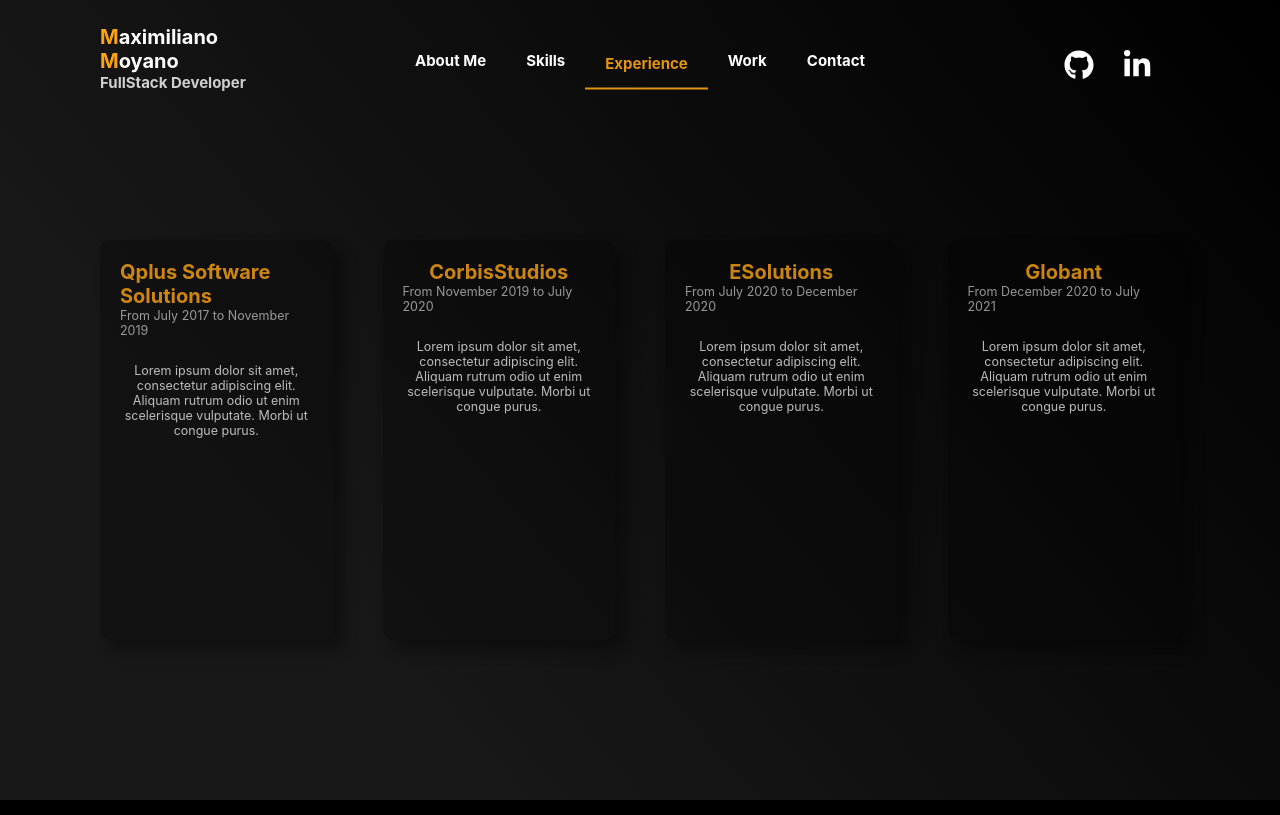
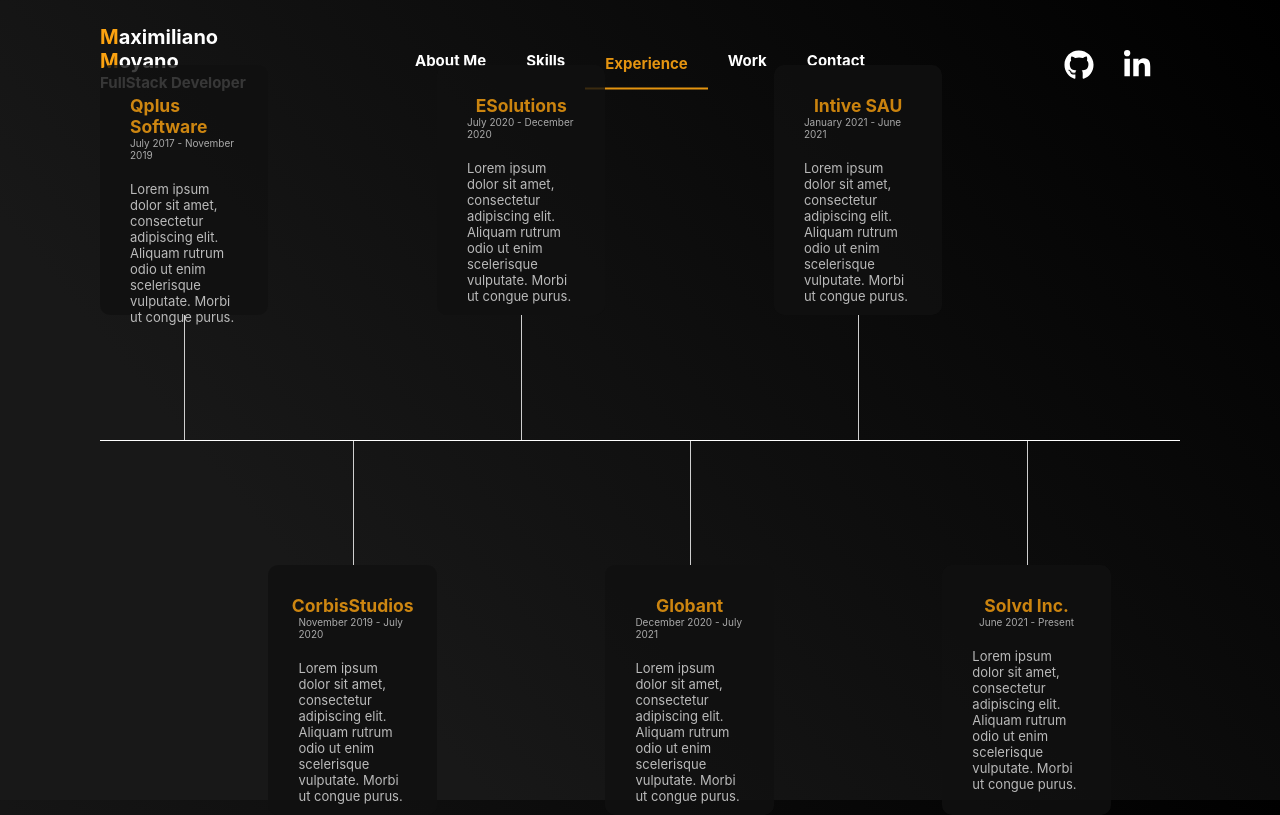
Before and after one commit to MaxHMoyano/MyPortfolio, a React app: page /experience in a window 1280 px wide. Built offline with nearby package versions, Linux system fonts and the light colour scheme; the HTML template or start-up script is replaced by a standard one.

Commit message:
Added timeline component for desktop

```diff
--- a/package.json
+++ b/package.json
@@ -9,6 +9,7 @@
     "@fortawesome/free-regular-svg-icons": "^5.15.3",
     "@fortawesome/free-solid-svg-icons": "^5.15.3",
     "@fortawesome/react-fontawesome": "^0.1.14",
+    "polished": "^4.1.3",
     "react-router-dom": "^5.2.0",
     "react-transition-group": "^4.4.1",
     "styled-components": "^5.3.0"
@@ -42,7 +43,7 @@
   "scripts": {
     "dev": "webpack --mode development",
     "build": "webpack --mode production",
-    "start": "webpack serve --mode development",
+    "start": "webpack serve",
     "test": "jest",
     "test:watch": "jest --watch",
     "test:coverage": "jest --coverage"
--- a/src/components/Experience/Experience.tsx
+++ /dev/null
@@ -1,59 +0,0 @@
-import React from 'react';
-import styled from 'styled-components';
-import { IExperience } from 'Models/experience';
-
-const Name = styled.h2`
-  font-size: 2rem;
-  color: ${(props) => props.theme.colors.primary};
-`;
-
-const Description = styled.p`
-  text-align: center;
-  font-size: 1.25rem;
-`;
-
-const Time = styled.p`
-  opacity: 0.8;
-  font-size: 1.25rem;
-  margin-bottom: 2.5rem;
-`;
-
-const Container = styled.div`
-  display: flex;
-  flex-direction: column;
-  align-items: center;
-  background: rgba(0, 0, 0, 0.3);
-  height: 100%;
-  padding: 2rem;
-  border-radius: 1rem;
-  box-shadow: 1rem 1rem 16px #0007;
-  cursor: pointer;
-  transition: all ease 0.3s;
-  opacity: 0.8;
-  &:hover {
-    background: rgba(0, 0, 0, 0.6);
-    box-shadow: 1rem 1rem 16px #000f;
-    transform: translateY(0.5rem);
-    opacity: 1;
-  }
-`;
-
-const Wrapper = styled.div`
-  height: 50vh;
-`;
-
-const Experience: React.FC<IExperience> = ({ name, description, from, to }) => {
-  return (
-    <Wrapper>
-      <Container>
-        <Name>{name}</Name>
-        <Time>
-          From {from} to {to}
-        </Time>
-        <Description>{description}</Description>
-      </Container>
-    </Wrapper>
-  );
-};
-
-export default Experience;
--- a/src/components/shared/LoadingBar/LoadingBar.tsx
+++ b/src/components/shared/LoadingBar/LoadingBar.tsx
@@ -1,21 +1,11 @@
 import React from 'react';
-import styled, { keyframes } from 'styled-components';
+import styled from 'styled-components';
 import { ILoadingBar } from 'Models/loadingBar';
-
-const growth = (percentage: number) => keyframes`
-  from {
-    width: 0%;
-  }
-
-  to {
-    width: ${percentage}%;
-  }
-`;
+import { growth } from 'Utils/index';
 
 const Bar = styled.div<ILoadingBar>`
   height: 0.25rem;
   background-color: ${(props) => (props.color ? props.color : props.theme.colors.primary)};
-  box-shadow: 0 0.5rem 1rem ${(props) => (props.color ? props.color : props.theme.colors.primary)};
   border-radius: 10px;
   width: ${(props) => props.percentage}%;
   animation: ${(props) => growth(props.percentage)} 1s forwards;
--- a/src/components/shared/LoadingBarList/LoadingBarList.tsx
+++ b/src/components/shared/LoadingBarList/LoadingBarList.tsx
@@ -17,7 +17,6 @@
 
 const Wrapper = styled.div`
   padding: 2rem;
-  background: rgba(0, 0, 0, 0.1);
   &:hover {
     transition: all ease 0.3s;
     background: rgba(0, 0, 0, 0.6);
--- /dev/null
+++ b/src/components/shared/Timeline/Timeline.tsx
@@ -0,0 +1,40 @@
+import { IExperience } from 'Models/experience';
+import React from 'react';
+import styled from 'styled-components';
+import { growth } from 'Utils/index';
+import TimelineItem from './TimelineItem';
+interface ITimeline {
+  items: IExperience[];
+}
+
+const Wrapper = styled.div`
+  background: transparent;
+  position: relative;
+  display: flex;
+  flex-flow: row wrap;
+  height: 100%;
+  align-items: center;
+  perspective: 100px;
+  &::after {
+    z-index: 1;
+    position: absolute;
+    content: '';
+    width: 0%;
+    top: 50%;
+    left: 0;
+    border-top: 1px solid white;
+    animation: ${(props) => growth(100)} 2s forwards;
+  }
+`;
+
+const Timeline: React.FC<ITimeline> = (props) => {
+  return (
+    <Wrapper>
+      {props.items.map((item, idx) => (
+        <TimelineItem key={idx} {...item} />
+      ))}
+    </Wrapper>
+  );
+};
+
+export default Timeline;
--- /dev/null
+++ b/src/components/shared/Timeline/TimelineItem.tsx
@@ -0,0 +1,81 @@
+import React from 'react';
+import styled from 'styled-components';
+import { IExperience } from 'Models/experience';
+
+interface ITimelineItem extends IExperience {}
+
+const Heading = styled.h2`
+  font-size: 1.75rem;
+  color: ${(props) => props.theme.colors.primary};
+`;
+
+const Time = styled.span`
+  opacity: 0.9;
+`;
+
+const Description = styled.p`
+  font-size: 1.3rem;
+  margin-top: 2rem;
+`;
+
+const Wrapper = styled.div`
+  background: ${(props) => props.theme.colors.dark};
+  border-radius: 1rem;
+  padding: 3rem;
+  height: 250px;
+  width: 15.6%;
+  position: relative;
+  display: flex;
+  flex-flow: column nowrap;
+  align-items: center;
+  opacity: 0.8;
+  transition: all ease 0.3s;
+  &:last-child {
+    margin-right: 0;
+  }
+  &::after {
+    content: '';
+    position: absolute;
+    width: 100%;
+    top: -50%;
+    left: 50%;
+    height: 50%;
+    border-left: 1px solid white;
+  }
+  &:nth-child(even) {
+    transform: translateY(100%);
+    &::after {
+      top: -50%;
+    }
+    &:hover {
+      transform: translate3d(0, 100%, 0.15rem);
+    }
+  }
+  &:nth-child(odd) {
+    transform: translateY(-100%);
+    &::after {
+      top: 100%;
+    }
+    &:hover {
+      transform: translate3d(0, -100%, 0.15rem);
+    }
+  }
+  &:hover {
+    opacity: 1;
+    cursor: pointer;
+  }
+`;
+
+const TimelineItem: React.FC<ITimelineItem> = ({ name, from, to, description }) => {
+  return (
+    <Wrapper>
+      <Heading>{name}</Heading>
+      <Time>
+        {from} - {to}
+      </Time>
+      <Description>{description}</Description>
+    </Wrapper>
+  );
+};
+
+export default TimelineItem;
--- a/src/index.tsx
+++ b/src/index.tsx
@@ -2,4 +2,9 @@
 import ReactDOM from 'react-dom';
 import App from './App';
 var mountNode = document.getElementById('app');
-ReactDOM.render(<App />, mountNode);
+ReactDOM.render(
+  <React.StrictMode>
+    <App />
+  </React.StrictMode>,
+  mountNode,
+);
--- a/src/routes/experience/Experience.tsx
+++ b/src/routes/experience/Experience.tsx
@@ -1,19 +1,14 @@
 import React, { useState } from 'react';
 import styled from 'styled-components';
 import { IExperience } from 'Models/experience';
-import Experience from 'Components/Experience/Experience';
-const Wrapper = styled.div`
-  display: grid;
-  grid-template-columns: repeat(4, 1fr);
-  row-gap: 3rem;
-  column-gap: 5rem;
-  align-items: center;
-`;
+import Timeline from 'Components/shared/Timeline/Timeline';
 
-const ExperiencePage: React.FC = () => {
-  const [experiences] = useState<IExperience[]>([
+const Wrapper = styled.div``;
+
+const ExperienceRoute: React.FC = () => {
+  const experiences: IExperience[] = [
     {
-      name: 'Qplus Software Solutions',
+      name: 'Qplus Software',
       description:
         'Lorem ipsum dolor sit amet, consectetur adipiscing elit. Aliquam rutrum odio ut enim scelerisque vulputate. Morbi ut congue purus.',
       from: 'July 2017',
@@ -40,15 +35,27 @@
       from: 'December 2020',
       to: 'July 2021',
     },
-  ]);
+    {
+      name: 'Intive SAU',
+      description:
+        'Lorem ipsum dolor sit amet, consectetur adipiscing elit. Aliquam rutrum odio ut enim scelerisque vulputate. Morbi ut congue purus.',
+      from: 'January 2021',
+      to: 'June 2021',
+    },
+    {
+      name: 'Solvd Inc.',
+      description:
+        'Lorem ipsum dolor sit amet, consectetur adipiscing elit. Aliquam rutrum odio ut enim scelerisque vulputate. Morbi ut congue purus.',
+      from: 'June 2021',
+      to: 'Present',
+    },
+  ];
 
   return (
     <Wrapper>
-      {experiences.map((experience, idx) => (
-        <Experience key={idx} {...experience} />
-      ))}
+      <Timeline items={experiences} />
     </Wrapper>
   );
 };
 
-export default ExperiencePage;
+export default ExperienceRoute;
--- a/src/utils/index.ts
+++ b/src/utils/index.ts
@@ -1,5 +1,16 @@
 import theme from 'Theme/theme';
+import { keyframes } from 'styled-components';
 
 export const getFontSizeByMeasure = (measure: 'xxs' | 'xs' | 's' | 'm' | 'l' | 'xl' | 'xxl') => {
   return theme.measures[measure] || theme.measures.m;
 };
+
+export const growth = (percentage: number) => keyframes`
+  from {
+    width: 0%;
+  }
+
+  to {
+    width: ${percentage}%;
+  }
+`;
--- a/webpack.config.js
+++ b/webpack.config.js
@@ -4,11 +4,13 @@
 module.exports = {
   entry: './src/index.tsx',
   devtool: 'source-map',
+  mode: 'development',
   devServer: {
     contentBase: './dist',
     compress: true,
     publicPath: '/',
     historyApiFallback: true,
+    open: 'chrome',
   },
   module: {
     rules: [
```
Also changed, not shown: 4 other files (tests, documents, lock files or other folders).
